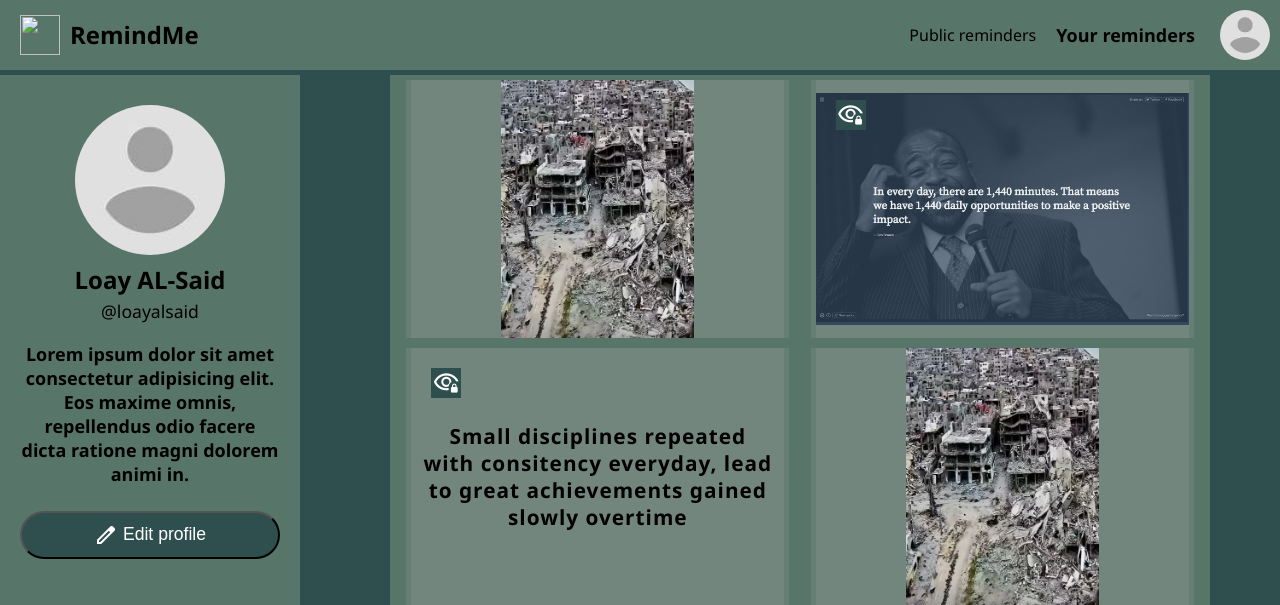
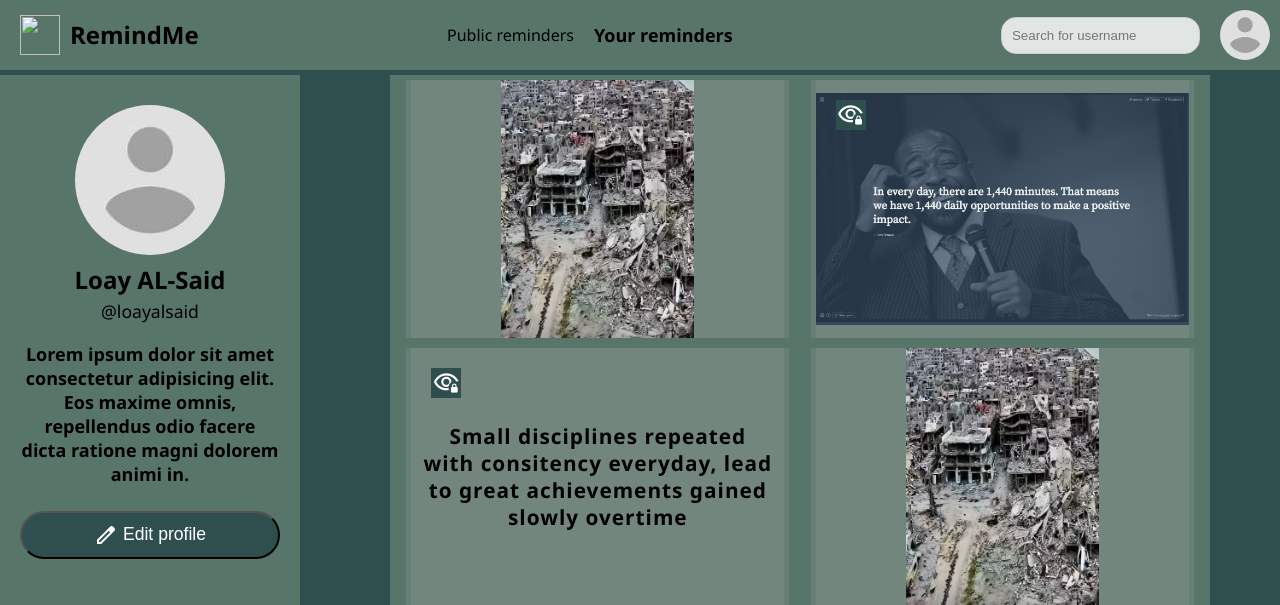
Before and after one commit to loayalsaid1/RemindMe, a Python web app: template app/templates/user_reminders.html in a window 1280 px wide. Shown: the top 605 px of the page. Run offline with Jinja, Linux system fonts and the light colour scheme; the template is opened without the code that fills it, so the values that code supplies are empty; some libraries are stand-ins or nearby versions.

Commit message:
Style & position the search bar

```diff
--- a/app/static/styles/header.css
+++ b/app/static/styles/header.css
@@ -115,7 +115,9 @@ nav ul li {
 	border: 1px solid #ccc;
 	border-radius: 4px;
 	flex: 1;
-	margin-right: 10px;
+	/* margin-right: 10px; */
+	border-radius: 15px;
+    background: #ffffffd1;
 }
 .search-bar button {
 	padding: 10px 20px;
--- a/app/templates/static_versions/user_reminders.html
+++ b/app/templates/static_versions/user_reminders.html
@@ -20,18 +20,22 @@
 	<div class='full'></div>
 	<header class="header">
 		<div class="logo">
-			<a href="#">
+			<a href="{{ url_for('users.user_profile') }}">
 				<img src="https://via.placeholder.com/50x50" alt="">
 				<h2>RemindMe</h2>
 			</a>
 		</div>
+		<nav>
+			<ul>
+				<li><a href="#">Public reminders</a></li>
+				<li class="active"><a href="#">Your reminders</a></li>
+			</ul>
+		</nav>
 		<div class="left">
-			<nav>
-				<ul>
-					<li><a href="#">Public reminders</a></li>
-					<li class="active"><a href="#">Your reminders</a></li>
-				</ul>
-			</nav>
+			<div class="search-bar">
+				<input type="text" placeholder="Search for username">
+				<!-- <button>Search</button> -->
+			</div>
 			<div class="profile_icon_section">
 				<img src="../../static/images/profile_placeholder.png" alt="">
 				<div class="profile_dropdown">
```
Also changed, not shown: app/templates/header.html (+6 -4 lines).
